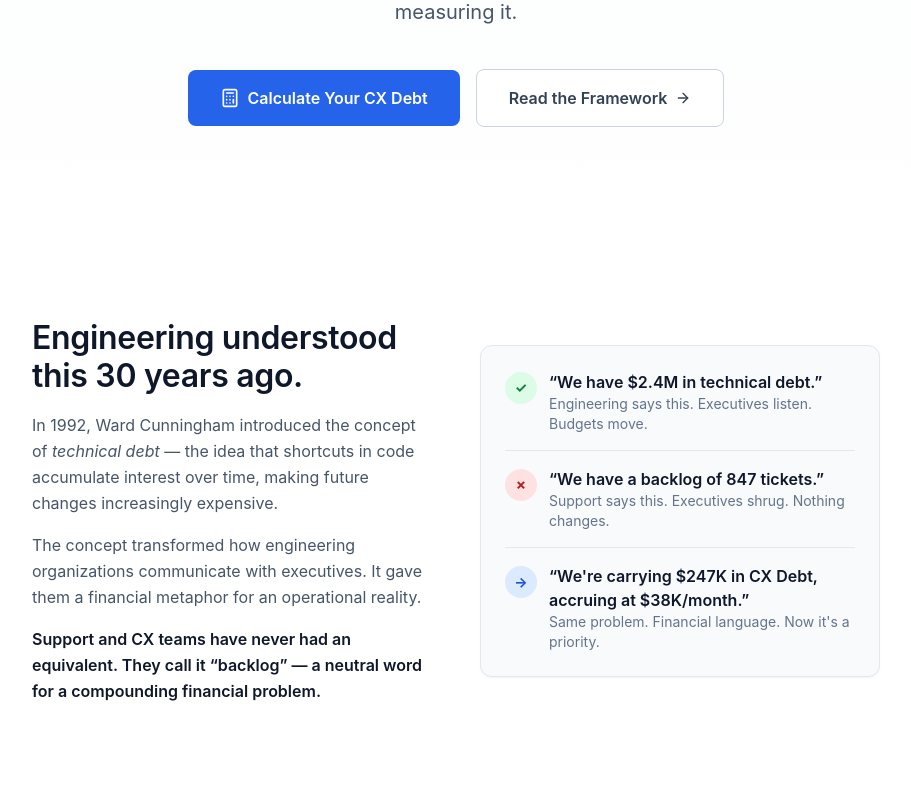
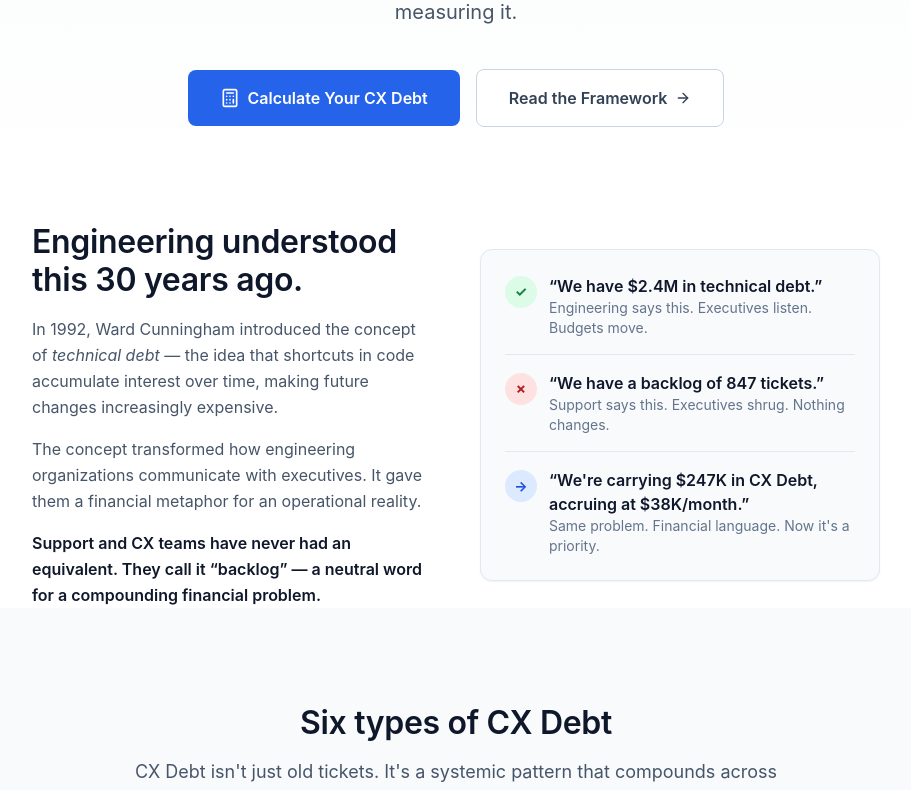
Before and after one commit to wesleyshiCX/cxdebt, a Next.js app: page / in a window 1280 px wide. Shown: the part 520-1310 px from the top of the page, without its empty margins (184-1095 px from the left). Built offline with nearby package versions, Linux system fonts and the light colour scheme.

Commit message:
fix section padding in tailwind

```diff
--- a/src/app/globals.css
+++ b/src/app/globals.css
@@ -30,6 +30,10 @@
 
   .section-padding {
     @apply py-16 md:py-24;
+  }
+/* Only apply negative margin to a section that follows another section-padding */
+  .section-padding + .section-padding {
+    @apply -mt-16 md:-mt-24; /* Adjust value: -X cancels half the total double space */
   }
 
   .card {
```
